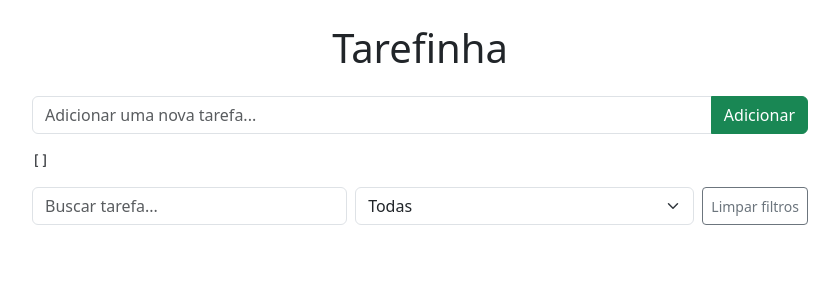
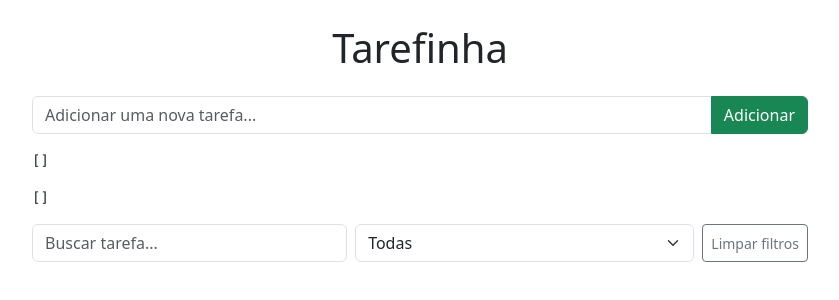
Before and after one commit to CoderRocha/to-do-vue, a Vue app: page / in a window 1280 px wide. Shown: the top 300 px of the page, without its empty margins (220-1059 px from the left). Built offline with nearby package versions, Linux system fonts and the light colour scheme.

Commit message:
feat: added filters logic

```diff
--- a/src/App.vue
+++ b/src/App.vue
@@ -1,6 +1,6 @@
 <script setup>
 
-import {ref} from 'vue'
+import {ref, computed} from 'vue'
 
 const tasks = ref([])
 const newTask = ref('')
@@ -47,6 +47,29 @@ const deleteTask = (task) => {
   }
 }
 
+const filterSearch = ref('')
+const filterStatus = ref('')
+const filteredTasks = computed(() => {
+  let output = tasks.value
+  if (filterSearch.value) {
+    const search = filterSearch.value.toLowerCase()
+    output = output.filter(o => o.name.toLowerCase().includes(search))
+  }
+
+  if (filterStatus.value === 'pending') {
+    return output = output.filter(o => !o.completed)
+  } else if (filterStatus.value === 'completed') {
+    return  output = output.filter(o => o.completed)
+  }
+
+  return output;
+})
+
+const clearFilters = () => {
+  filterSearch.value = ''
+  filterStatus.value = ''
+}
+
 </script>
 
 <template>
@@ -81,21 +104,23 @@ const deleteTask = (task) => {
     </div>
 
     <pre>{{ tasks }}</pre>
+    <pre>{{ filteredTasks }}</pre>
 
     <!-- Filters -->
+     {{ filterSearch }} {{ filterStatus }}
     <div class="d-flex gap-2 mb-3">
-      <input type="text" placeholder="Buscar tarefa..." class="form-control" style="flex: 1;">
-      <select class="form-select" style="flex: 1;">
+      <input v-model="filterSearch" type="text" placeholder="Buscar tarefa..." class="form-control" style="flex: 1;">
+      <select v-model="filterStatus" class="form-select" style="flex: 1;">
         <option value="">Todas</option>
         <option value="pending">Pendentes</option>
         <option value="completed">Concluídas</option>
       </select>
-      <button class="btn btn-outline-secondary btn-sm" style="flex-shrink: 0;">Limpar filtros</button>
+      <button @click="clearFilters" class="btn btn-outline-secondary btn-sm" style="flex-shrink: 0;">Limpar filtros</button>
     </div>
 
     <!-- Tasks -->
     <ul class="list-group">
-      <li v-for="task in tasks" :key="task.id" class="list-group-item d-flex align-items-center gap-2">
+      <li v-for="task in filteredTasks" :key="task.id" class="list-group-item d-flex align-items-center gap-2">
         <template v-if="task.state === 'show'">
           <input v-model="task.completed" type="checkbox" class="form-check-input">
           <span class="flex-grow-1" :class="task.completed ? 'text-decoration-line-through text-muted' : null">{{ task.name }}</span>
```
